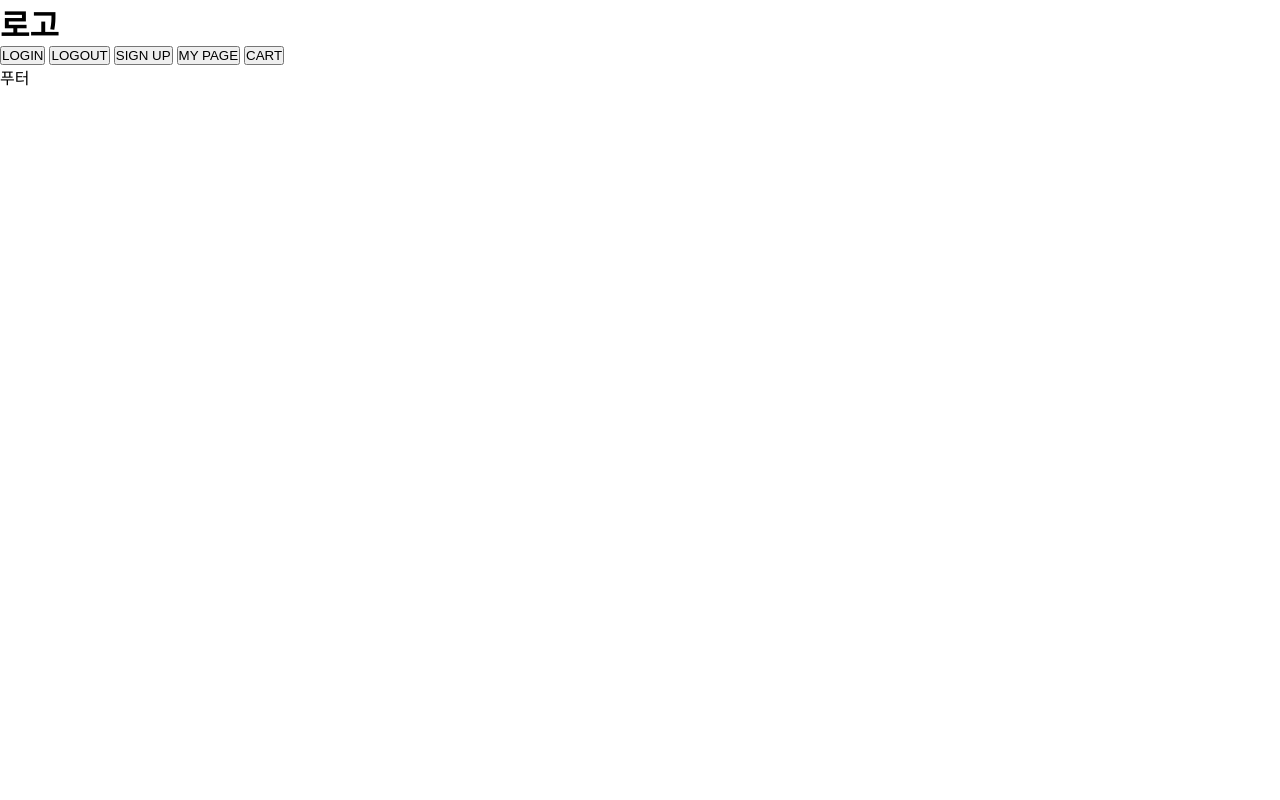
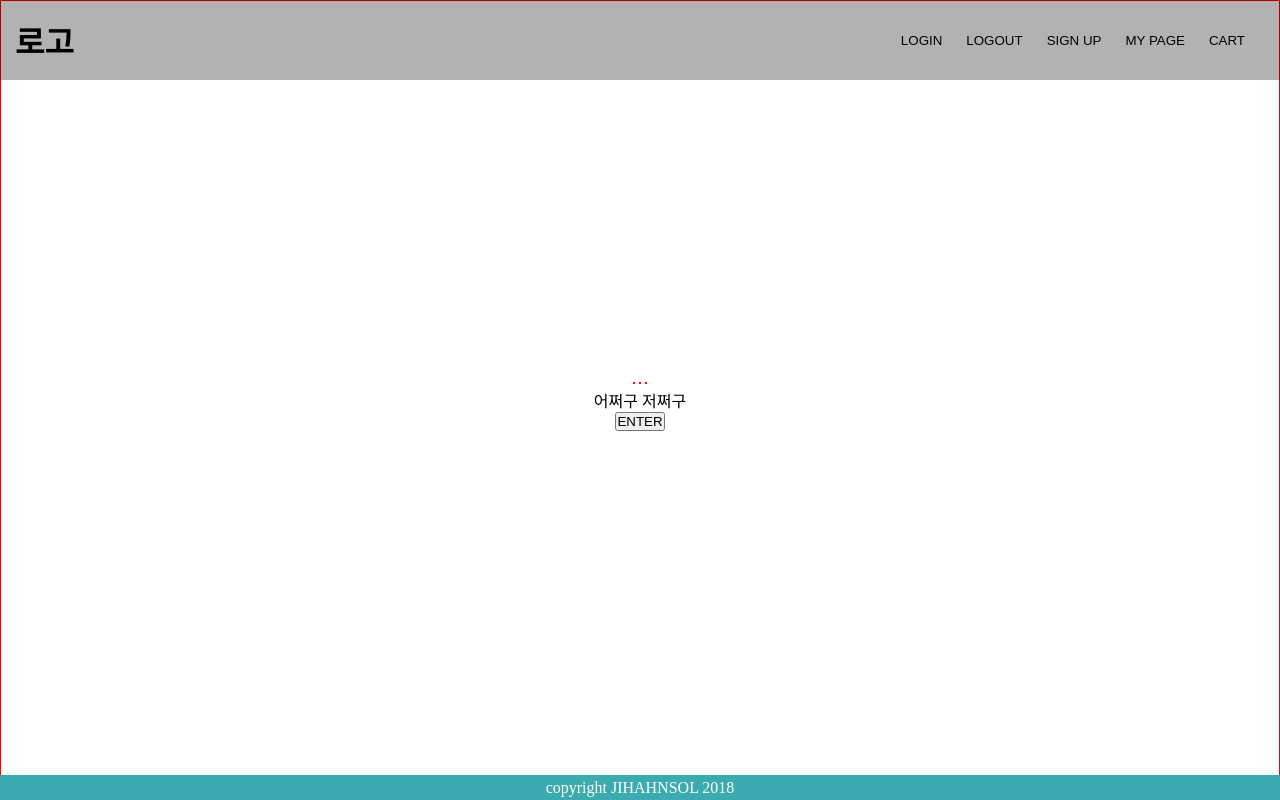
Before and after one commit to jyansol/mid-project, a website built with Parcel: page src/index.html in a window 1280 px wide. Built offline with nearby package versions, Linux system fonts and the light colour scheme; no server answers.

Commit message:
main page css

```diff
--- a/src/index.html
+++ b/src/index.html
@@ -13,18 +13,23 @@
 
     <!-- fixed template / HOME PAGE -->
     <div class="main-container">
-      <h1>로고</h1>
+      <h1 class="logo">로고</h1>
+
+      <div class="nav">
         <button>LOGIN</button>
         <button>LOGOUT</button>
         <button>SIGN UP</button>
         <button>MY PAGE</button>
         <button>CART</button>
       </div>
+    </div>
     <div class="root"></div>
-    <footer>푸터</footer>
+    <footer>copyright JIHAHNSOL 2018 </footer>
 
     <!-- HOME PAGE -->
     <template id="home-page">
+
+      <div class="home-page-container">
         <div class="home-page">
           <img src="#" alt="" class="img1">
           <img src="#" alt="" class="img2">
@@ -32,6 +37,8 @@
           <p>어쩌구 저쩌구</p>
           <button>ENTER</button>
         </div>
+      </div>
+
     </template>
 
     <!-- LOGIN PAGE -->
--- a/src/index.js
+++ b/src/index.js
@@ -31,6 +31,8 @@ const templates = {
 };
 
 const rootEl = document.querySelector('.root');
+const frag = document.importNode(templates.homePage, true);
+rootEl.appendChild(frag);
 
 // 페이지 그리는 함수 작성 순서
 // 1. 템플릿 복사
--- a/src/index.scss
+++ b/src/index.scss
@@ -1,6 +1,66 @@
 $key-color: skyblue;
 
+// 공통사항
 * {
   margin: 0;
   padding: 0;
+  box-sizing: border-box;
 }
+
+body,
+html {
+  height: 100%;
+}
+
+img {
+  border: 1px solid red;
+}
+
+// 헤더영역
+.main-container {
+  display: flex;
+  justify-content: space-between;
+  align-items: center;
+  background-color: rgba(0, 0, 0, 0.3);
+  position: fixed;
+  z-index: 1;
+  width: 100%;
+  height: 80px;
+  padding: 15px;
+}
+
+// 헤더영역 - nav
+.nav button {
+  background-color: transparent;
+  border-style: none;
+  margin-right: 20px;
+}
+
+// 헤더영역 - 로고
+.logo {
+}
+
+// 메인영역
+.home-page-container {
+  border: 1px solid red;
+  text-align: center;
+  width: 100%;
+  height: 100vh;
+  display: table;
+}
+.home-page {
+  display: table-cell;
+  vertical-align: middle;
+}
+
+// 푸터
+footer {
+  color: #fefefe;
+  position: fixed;
+  bottom: 0;
+  width: 100%;
+  height: 25px;
+  text-align: center;
+  line-height: 25px;
+  background-color: rgb(60, 171, 175);
+}
```
Lines whose indentation alone changed are shown as unchanged.
